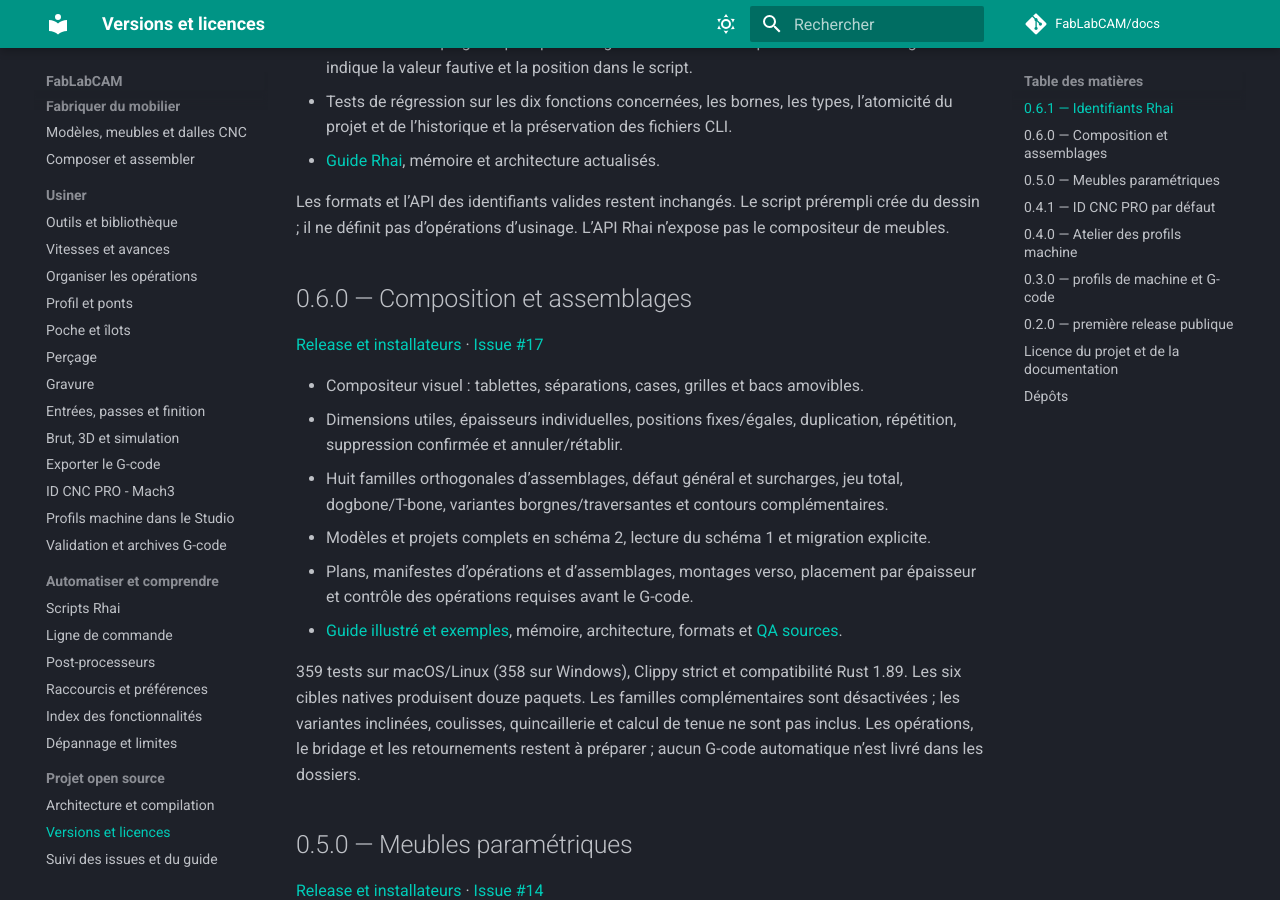
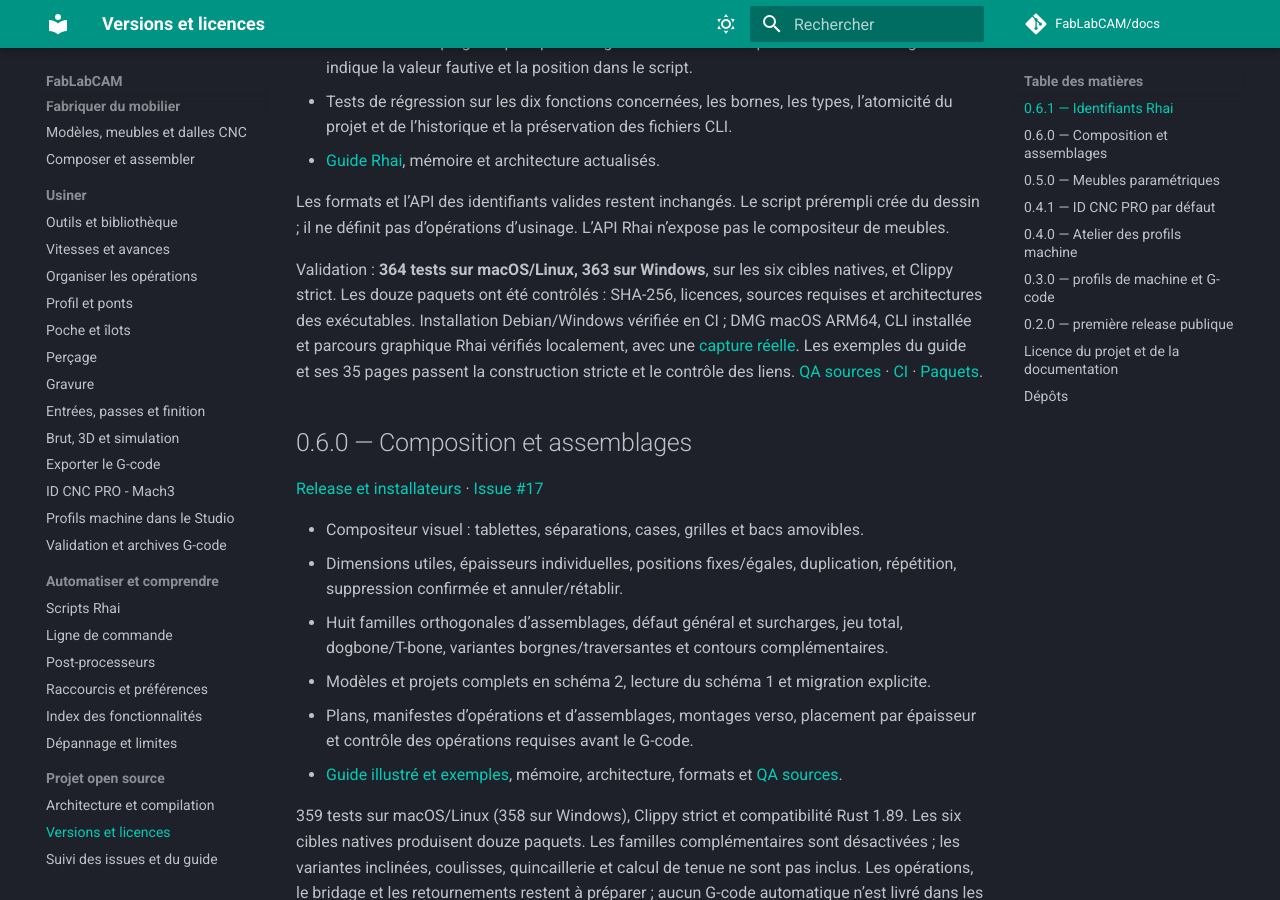
Before and after one commit to FabLabCAM/docs, an MkDocs documentation site: the page built from docs/reference/versions.md, in a window 1280 px wide and 900 px high, scrolled down 302 px. Built offline with MkDocs 1.6.1 and Material for MkDocs 9.7.7, drawn with Linux system fonts in a browser that asks for light colours; comment, search, counter and statistics services are not loaded.

Commit message:
docs: record installed 0.6.1 script validation

```diff
--- a/docs/reference/versions.md
+++ b/docs/reference/versions.md
@@ -15,6 +15,16 @@
 Les formats et l’API des identifiants valides restent inchangés. Le script
 prérempli crée du dessin ; il ne définit pas d’opérations d’usinage. L’API Rhai
 n’expose pas le compositeur de meubles.
+
+Validation : **364 tests sur macOS/Linux, 363 sur Windows**, sur les six cibles
+natives, et Clippy strict. Les douze paquets ont été contrôlés : SHA-256, licences,
+sources requises et architectures des exécutables. Installation Debian/Windows
+vérifiée en CI ; DMG macOS ARM64, CLI installée et parcours graphique Rhai vérifiés
+localement, avec une [capture réelle](rhai.md#identifiants-des-formes).
+Les exemples du guide et ses 35 pages passent la construction stricte et le
+contrôle des liens. [QA sources](https://github.com/FabLabCAM/core/blob/v0.6.1/docs/qa/0.6.1.md)
+· [CI](https://github.com/FabLabCAM/core/actions/runs/41839539722)
+· [Paquets](https://github.com/FabLabCAM/core/actions/runs/41839539374).
 
 ## 0.6.0 — Composition et assemblages
 
```
Also changed, not shown: docs/index.md (+3 -1 lines), docs/reference/rhai.md (+8 -1 lines), docs/assets/screenshots/48-script-identifiants.png (added).
